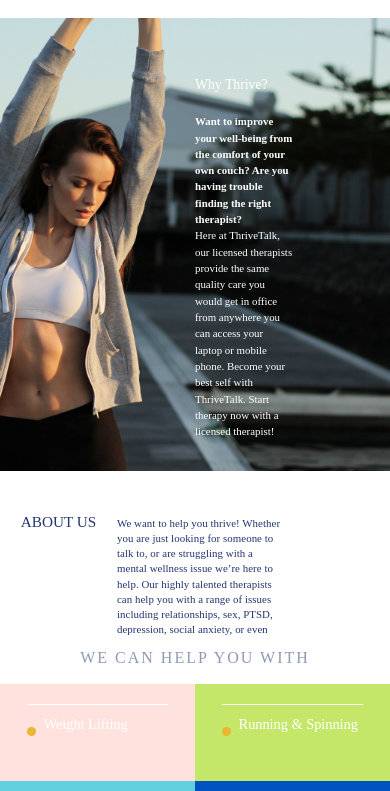
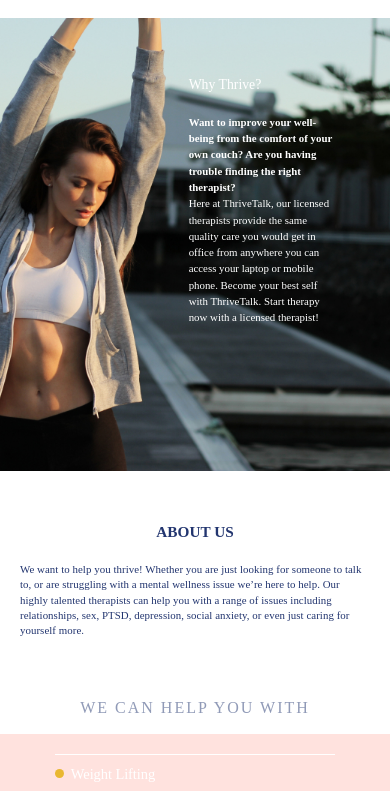
Before and after one commit to foxvita/ThrivetalkLending, a plain HTML site: page index.html in a window 390 px wide. Shown: the part 833-1624 px from the top of the page. Drawn offline with Linux system fonts and the light colour scheme.

Commit message:
выровнен крестик бургер, убала расстояние от первого до второго блока

```diff
--- a/src/_about.scss
+++ b/src/_about.scss
@@ -6,9 +6,9 @@
     grid-template-rows: minmax(40px, 1fr) 1fr minmax(40px, 1fr);
     align-items: first baseline;
     color: #22356F;
-    overflow: auto;                 /*----------------??-----------*/
 
-    .about__title {
+
+    &__title {
         grid-column: 1 / 2;
         grid-row: 2 / 3;
         @include fontz(16, 24);
@@ -17,7 +17,7 @@
         line-height: 1.4;
     }
 
-    .about__text {
+    &__text {
         grid-column: 2/3;
         grid-row: 2/3;
 
@@ -31,7 +31,19 @@
 }
 @media (max-width:991.98px) {
     .about {
-        margin-bottom: 10px;
+        margin-bottom: 30px;
     }
 
 }
+@media (max-width:431.98px) {
+    .about {
+        display: block;
+        margin-top: 30px;
+        padding: 20px;
+    }
+    .about__title {
+        margin-bottom: 20px;
+        font-weight: 700;
+    }
+
+}
--- a/src/_chapter.scss
+++ b/src/_chapter.scss
@@ -31,3 +31,17 @@
     margin-top: 10px;
     flex-shrink: 0;
 }
+@media (max-width:767.98px) {
+    .chapter::before {
+
+        margin-top: 5px;
+
+    }
+}
+@media (max-width:459.98px) {
+    .chapter::before {
+
+        margin-top: 2px;
+
+    }
+}
--- a/src/_greeting.scss
+++ b/src/_greeting.scss
@@ -296,7 +296,7 @@ li {
         height: 18px;
         position: relative;
         z-index: 5;
-        transition: all 3s ease 1s;
+
     }
 
     .icon-burger div,
@@ -308,6 +308,11 @@ li {
         width: 100%;
         height: 2px;
         background-color: #000000;
+
+    }
+    .icon-burger::before,
+    .icon-burger::after {
+        transition: all 0.4s ease 0s;
     }
 
     .icon-burger::before {
@@ -322,7 +327,7 @@ li {
     }
 
     .icon-burger div {
-        top: 50%;
+        top: 8px;
 
     }
 
@@ -331,12 +336,14 @@ li {
     width: 0;
 }
 .icon-burger:hover::before{
-    top: 50%;
+    top: 8px;
     transform: rotate(-45deg);
+    transition: all 0.4s ease 0s;
 }
 .icon-burger:hover::after{
-    bottom: 50%;
+    bottom: 8px;
     transform: rotate(45deg);
+    transition: all 0.4s ease 0s;
 }
 
 /*-----------------------------------------------*/
@@ -406,6 +413,13 @@ li {
     }
 }
 @media (max-width:431.98px) {
+    .greeting {
+
+        min-height: auto;
+
+
+    }
+
     .logo-header {
         display: none;
     }
--- a/src/_helping.scss
+++ b/src/_helping.scss
@@ -43,6 +43,20 @@
             "title title title title"
             " chapter1 chapter1 chapter2 chapter2"
             "chapter3 chapter3 chapter4 chapter4";
+    }
+}
+@media (max-width:479.98px) {
+    .helping {
+        grid-template-columns:  1fr;
+        grid-template-rows: 10vw 50vw 50vw 50vw 50vw;
+        grid-template-areas:
+            "title "
+            " chapter1"
+            "chapter2"
+            "chapter3"
+             "chapter4";
+
+
     }
 }
 
--- a/src/_introduce.scss
+++ b/src/_introduce.scss
@@ -13,7 +13,7 @@
 
 color: #ffffff;
 margin-left: 12.5vw;
-margin-right: 12.5vw;
+margin-right: 5vw;
 margin-top: 10.4vw;
     }
     .introduce__text {
@@ -21,6 +21,7 @@ margin-top: 10.4vw;
         @include fontz(12, 24);
         line-height: 1.5;
         p {
+
             font-weight: 900;
         }
         padding-bottom: 5em;
@@ -61,10 +62,17 @@ margin-top: 10.4vw;
     position: absolute;
     top:50%;
     left:50%;
-    transform: translate(-50%,-50%);
+    transform: translate(-25%,-70%);
+    margin-top: 10px;
+    margin-left: 30px;
+
 }
       .introduce__foto{
         grid-area: foto;
 
       }
+      .introduce__text {
+
+        padding-bottom: 5px;
+    }
 }
```
Also changed, not shown: css/style.css, 1 other file.
